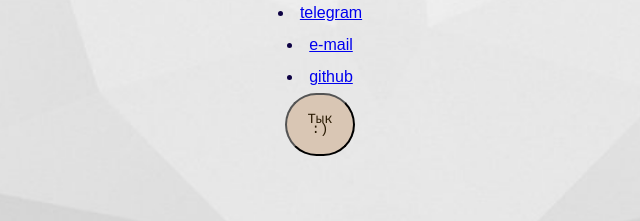
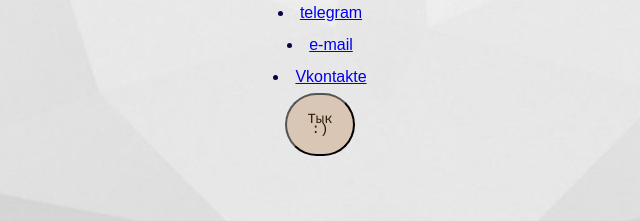
Before and after one commit to MaratZ-QA/MaratZ-QA.github.io, a plain HTML site: page index.html in a window 1280 px wide. Shown: the part 576-797 px from the top of the page, 320-960 px from the left. Drawn offline with nearby package versions, Linux system fonts and the light colour scheme.

Commit message:
index.html

```diff
--- a/index.html
+++ b/index.html
@@ -42,7 +42,7 @@
         <li>
         <a href="mailto: marat94-15@mail.ru">e-mail</a>
         <li>
-        <a href="https://github.com/MaratZ-QA">github</a>
+        <a href="https://m.vk.com/id41580061">Vkontakte</a>
     </div>
     <footer>
         <button type = "button" class="button-link" href=""> Тык :) </button>
```
